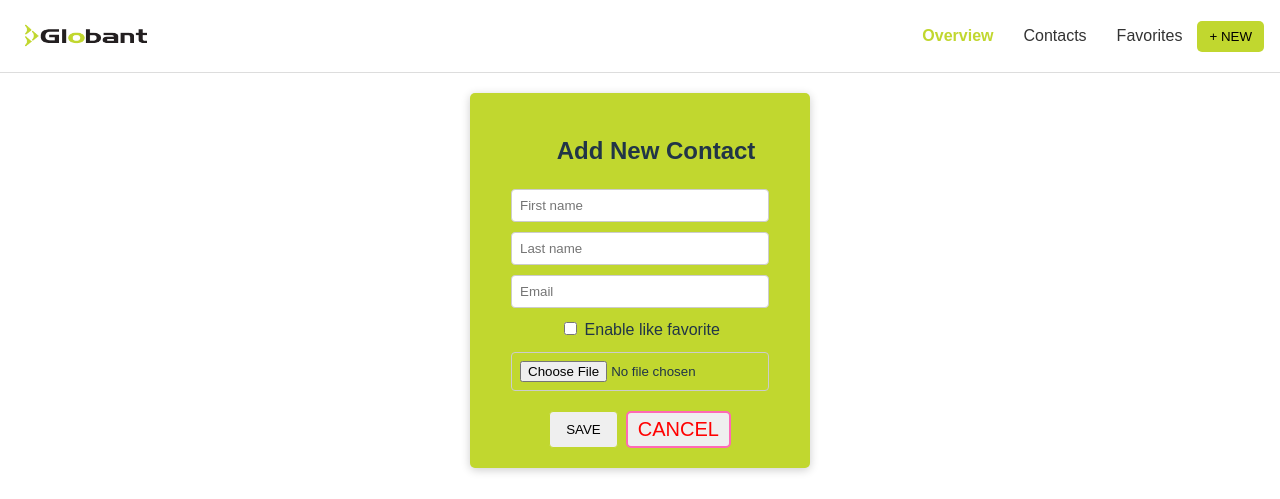
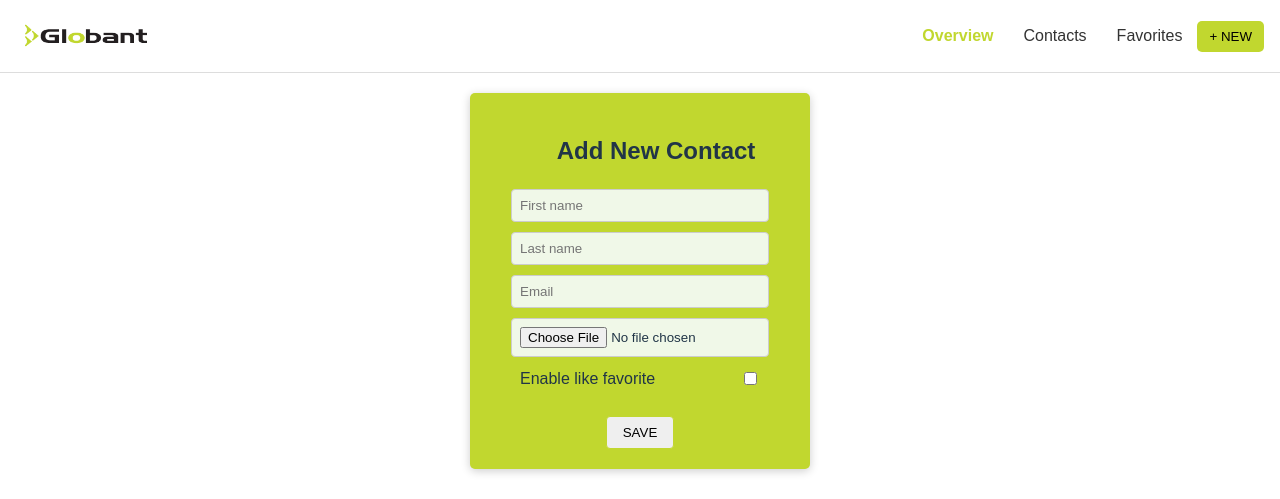
Before and after one commit to fabo0822/contacts-web-app, a React (Vite) app: page / in a window 1280 px wide. Both pictures are taken after a click on the button "+ NEW". Shown: the top 499 px of the page. Built offline with nearby package versions, Linux system fonts and the light colour scheme; no server answers.

Commit message:
fix(popup): make +NEW button toggle popup open/close and improve error debugging for contact creation

```diff
--- a/src/App.css
+++ b/src/App.css
@@ -57,8 +57,9 @@
 .new-button:hover {
   background-color: white; /* Oscurece al hover. */
   color: #c1d72f;
-  transform: scale(1.05); /* Efecto de crecimiento */
-  box-shadow: 0 4px 8px rgba(193, 215, 47, 0.3); /* Sombra verde en hover */
+  transform: scale(1.1); /* Efecto de crecimiento más pronunciado */
+  box-shadow: 0 6px 12px rgba(193, 215, 47, 0.4); /* Sombra verde más intensa */
+  border: 2px solid var(--color-green); /* Borde verde en hover */
 }
 
 
@@ -136,18 +137,18 @@ hr {
 }
 
 .remove-button {
-  color: red;
+  color: var(--color-red);
   padding: 5px 10px;
   border-radius: 5px;
   cursor: pointer;
   margin-top: 10px;
   font-size: 20px; /* Icono más grande */
-  border: 2px solid #ff69b4; /* Borde rosado */
+  border: 2px solid var(--color-red-border); /* Borde rosado */
   transition: all 0.3s ease; /* Transición suave */
 }
 
 .remove-button:hover {
-  background-color: #d32f2f;
+  background-color: transparent;
   border-color: #ff69b4; /* Mantener borde rosado en hover */
   transform: scale(1.05); /* Efecto de crecimiento */
   box-shadow: 0 4px 8px rgba(255, 105, 180, 0.3); /* Sombra rosada en hover */
@@ -174,6 +175,7 @@ hr {
   display: block;
   margin-left: auto;
   margin-right: auto;
+  background-color: #f0f8e8; /* Verde claro como en la imagen */
 }
 
 .error-text {
@@ -196,6 +198,28 @@ hr {
   background-color: #f0f0f0;
   transform: scale(1.05); /* Efecto de crecimiento */
   box-shadow: 0 4px 8px rgba(193, 215, 47, 0.3); /* Sombra verde en hover */
+}
+
+/* Estilos para el checkbox en el popup */
+.popup-checkbox {
+  display: flex;
+  justify-content: space-between;
+  align-items: center;
+  margin: 10px 0;
+  width: 80%;
+  margin-left: auto;
+  margin-right: auto;
+}
+
+.popup-checkbox input[type="checkbox"] {
+  margin-left: 10px;
+}
+
+/* Centrar solo el botón SAVE */
+.popup-save-container {
+  display: flex;
+  justify-content: center;
+  margin-top: 15px;
 }
 
 /* Corazón verde para agregar a favoritos */
@@ -237,8 +261,8 @@ hr {
 /* Variante sin fondo para botón REMOVE en favoritos */
 .remove-button.remove-button--plain {
   background: transparent !important;
-  color: #ef6c77;
-  border: 1px solid #cf6679;
+  color: var(--color-red);
+  border: 1px solid var(--color-red-border);
   margin-right: 50px;
   transition: all 0.3s ease; /* Transición suave */
 }
@@ -248,8 +272,8 @@ hr {
   margin-right: 0;
 }
 .remove-button.remove-button--plain:hover {
-  background: #fdebee !important; /* leve rosa al hover */
-  border-color: #cf6679;
+  background: var(--color-red-ghost) !important; /* leve rosa al hover */
+  border-color: var(--color-red-border);
   transform: scale(1.05); /* Efecto de crecimiento */
-  box-shadow: 0 4px 8px rgba(239, 108, 119, 0.3); /* Sombra rosa en hover */
+
 }
--- a/src/App.jsx
+++ b/src/App.jsx
@@ -29,10 +29,13 @@ function App() {
   // Handlers sencillos
   const addContact = async (newContact) => {
     try {
+      console.log('Enviando contacto:', newContact); // Debug
       const created = await svcAdd(newContact);
+      console.log('Contacto creado:', created); // Debug
       setContacts([...contacts, created]);
     } catch (error) {
-      alert('Error al crear el contacto. Intenta nuevamente.');
+      console.error('Error detallado:', error); // Debug
+      alert(`Error al crear el contacto: ${error.message}. Verifica que el servidor esté funcionando.`);
     }
   };
 
--- a/src/components/Popup.jsx
+++ b/src/components/Popup.jsx
@@ -62,16 +62,16 @@ function Popup({ isOpen, onClose, onSave }) {
       <input type="text" placeholder="First name" className="popup-input" value={firstName} onChange={(e) => setFirstName(e.target.value)} />
       <input type="text" placeholder="Last name" className="popup-input" value={lastName} onChange={(e) => setLastName(e.target.value)} />
       <input type="email" placeholder="Email" className="popup-input" value={email} onChange={(e) => setEmail(e.target.value)} />
-      <label>
-        <input type="checkbox" checked={favorite} onChange={(e) => setFavorite(e.target.checked)} /> Enable like favorite
-      </label>
       <input type="file" accept="image/*" className="popup-input" onChange={handleFileChange} />
       {imageData && (
         <img src={imageData} alt="preview" style={{ width: '100px', height: '100px', objectFit: 'cover', borderRadius: '50%', display: 'block', margin: '0 auto' }} />
       )}
-      <div style={{ display: 'flex', gap: '8px', justifyContent: 'center' }}>
+      <div className="popup-checkbox">
+        <label>Enable like favorite</label>
+        <input type="checkbox" checked={favorite} onChange={(e) => setFavorite(e.target.checked)} />
+      </div>
+      <div className="popup-save-container">
         <button className="save-button" onClick={handleSave}>SAVE</button>
-        <button className="remove-button" onClick={onClose}>CANCEL</button>
       </div>
     </div>
   );
--- a/src/services/contactService.js
+++ b/src/services/contactService.js
@@ -28,15 +28,25 @@ export async function getContacts() {
 // Agregar nuevo contacto
 export async function addContact(newContact) {
   try {
+    console.log('URL de la API:', getApiUrl('/contacts')); // Debug
     const response = await fetch(getApiUrl('/contacts'), {
       method: 'POST',
       headers: { 'Content-Type': 'application/json' },
       body: JSON.stringify(newContact)
     });
+
+    console.log('Respuesta del servidor:', response.status, response.statusText); // Debug
+
     if (response.ok) {
-      return await response.json();
+      const result = await response.json();
+      console.log('Contacto creado exitosamente:', result); // Debug
+      return result;
     }
-    throw new Error('Error al crear contacto');
+
+    // Si no es exitosa, obtener el mensaje de error del servidor
+    const errorText = await response.text();
+    console.error('Error del servidor:', errorText); // Debug
+    throw new Error(`Error del servidor (${response.status}): ${errorText}`);
   } catch (error) {
     console.error('Error al crear contacto:', error);
     throw error;
```
